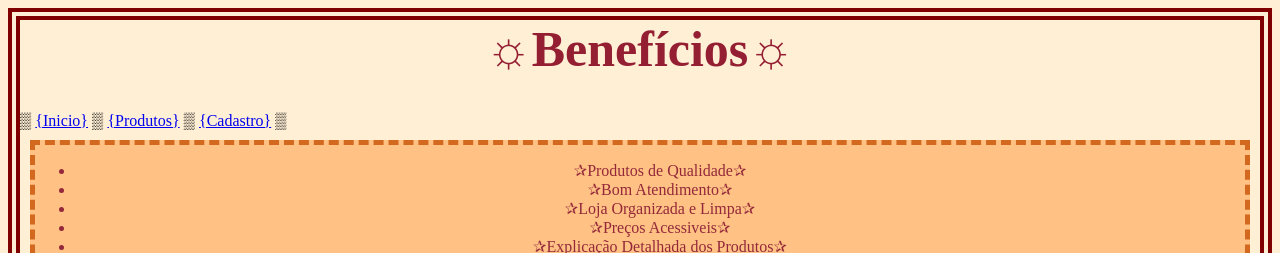
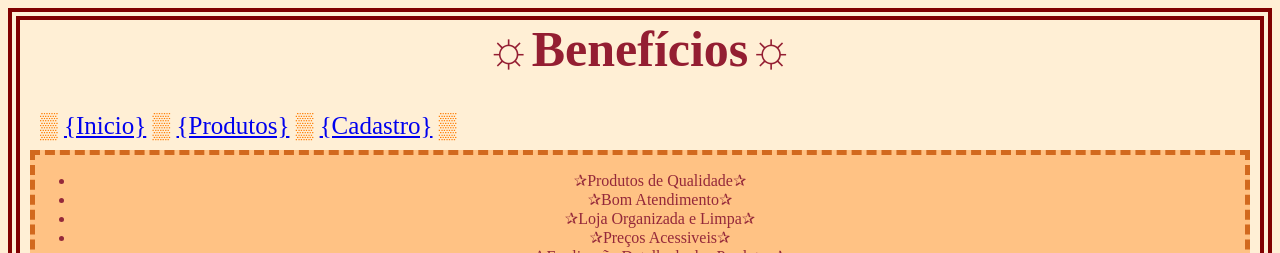
Before and after one commit to RubiaKami/pensamentoComputacional1B, a plain HTML site: page beneficios.html in a window 1280 px wide. Shown: the top 253 px of the page. Drawn offline with Linux system fonts and the light colour scheme.

Commit message:
Update beneficios_style.css

```diff
--- a/beneficios_style.css
+++ b/beneficios_style.css
@@ -1,6 +1,12 @@
 body{
           			background: #FFEFD5;
         		    border: 12px double #800000;
+        }
+        #comeco {
+                color: #ff7b00;
+                font-size: 25px;
+                margin-left: 20px;
+                margin-right: 20px;
         }
         #beneficios {
 				background: #FFC284;
```
